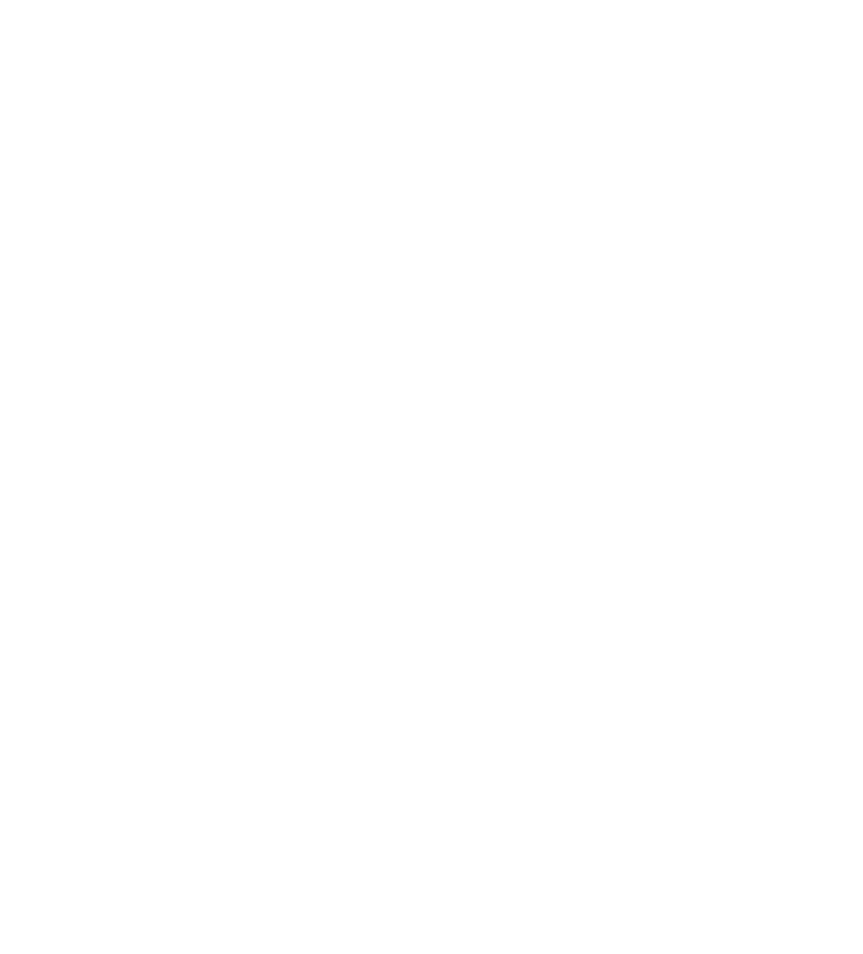
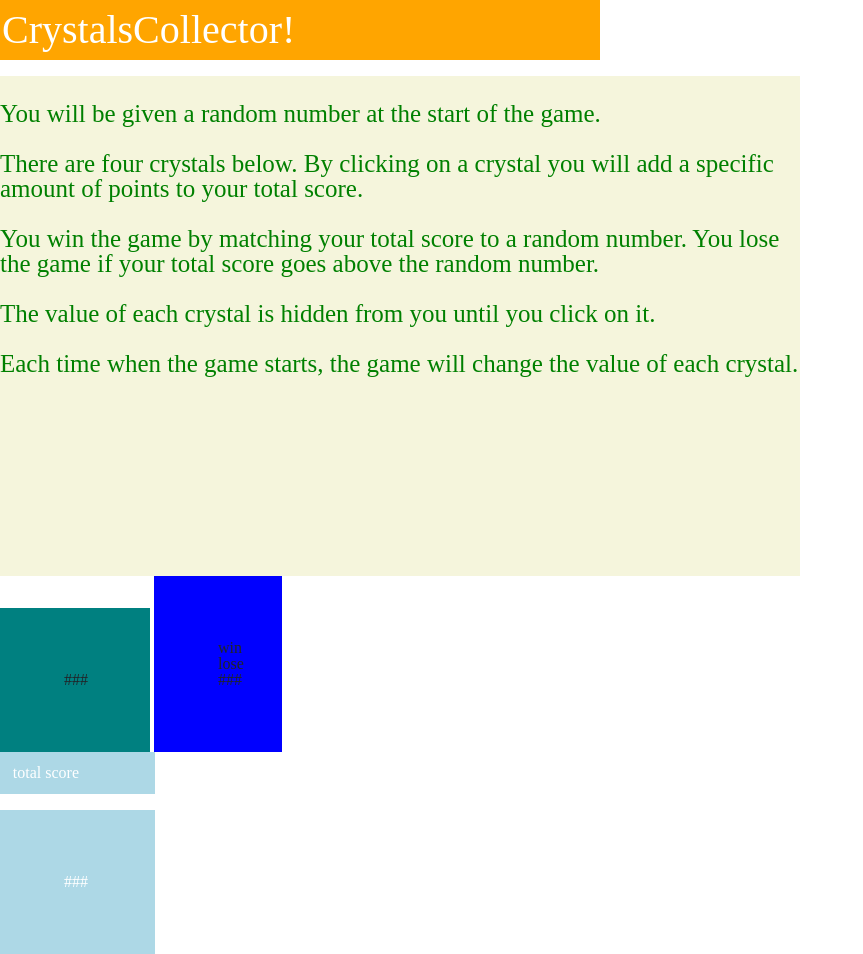
Before and after one commit to DouglasCMueller/unit-4-game.github.io, a plain HTML site: page index.html in a window 1280 px wide. Shown: the whole page, without its empty margins (0-863 px from the left). Before the commit the page ends 800 px from the top, so only its background shows below. Drawn offline with nearby package versions, Linux system fonts and the light colour scheme.

Commit message:
html added

```diff
--- a/assets/css/reset.css
+++ b/assets/css/reset.css
@@ -0,0 +1,48 @@
+/* http://meyerweb.com/eric/tools/css/reset/
+   v2.0 | 20110126
+   License: none (public domain)
+*/
+
+html, body, div, span, applet, object, iframe,
+h1, h2, h3, h4, h5, h6, p, blockquote, pre,
+a, abbr, acronym, address, big, cite, code,
+del, dfn, em, img, ins, kbd, q, s, samp,
+small, strike, strong, sub, sup, tt, var,
+b, u, i, center,
+dl, dt, dd, ol, ul, li,
+fieldset, form, label, legend,
+table, caption, tbody, tfoot, thead, tr, th, td,
+article, aside, canvas, details, embed,
+figure, figcaption, footer, header, hgroup,
+menu, nav, output, ruby, section, summary,
+time, mark, audio, video {
+	margin: 0;
+	padding: 0;
+	border: 0;
+	font-size: 100%;
+	font: inherit;
+	vertical-align: baseline;
+}
+/* HTML5 display-role reset for older browsers */
+article, aside, details, figcaption, figure,
+footer, header, hgroup, menu, nav, section {
+	display: block;
+}
+body {
+	line-height: 1;
+}
+ol, ul {
+	list-style: none;
+}
+blockquote, q {
+	quotes: none;
+}
+blockquote:before, blockquote:after,
+q:before, q:after {
+	content: '';
+	content: none;
+}
+table {
+	border-collapse: collapse;
+	border-spacing: 0;
+}
--- a/assets/css/style.css
+++ b/assets/css/style.css
@@ -1,3 +1,44 @@
-* {
-    box-sizing: border-box;
+
+
+  h1{
+    background: orange;
+    padding: 10px 2px;
+    color: white;
+    width: 600px;
+    font-size: 40px;
+
   }
+
+#instructions{
+  width: 800px;
+  height: 500px;
+  color: green;
+  background:beige;
+  font-size: 25px;
+}
+#randomNumber{
+display: inline-block;
+  width: 150px;
+
+  background: teal;
+  padding: 5%;
+}
+#winLose{
+  display: inline-block;
+  font: black;
+  width: 100px;
+  background: blue;
+  padding: 5%;
+}
+#totalScore {
+  color: white;
+  background: lightblue;
+  width: 155px;
+  padding: 1%;
+}
+#scoreTotal  {
+  color: white;
+  background: lightblue;
+  width: 155px;
+  padding: 5%;
+}
--- a/assets/javascript/game.js
+++ b/assets/javascript/game.js
@@ -2,4 +2,8 @@ $(document).ready(function() {
 
     //Variables defined
 
+//generate random number between 12-150
+
+//generate random number between
+
 });
--- a/index.html
+++ b/index.html
@@ -8,14 +8,38 @@
      integrity="sha384-ggOyR0iXCbMQv3Xipma34MD+dH/1fQ784/j6cY/iJTQUOhcWr7x9JvoRxT2MZw1T" crossorigin="anonymous">
     <script src="https://code.jquery.com/jquery-3.4.1.min.js" integrity="sha256-CSXorXvZcTkaix6Yvo6HppcZGetbYMGWSFlBw8HfCJo="
      crossorigin="anonymous"></script>
+     <link rel="stylesheet" type="text/css" href="assets/css/reset.css" />
      <link rel="stylesheet" type="text/css" href="assets/css/style.css" />
+
      <script type="text/javascript" src="assets/javascript/game.js"></script>
-
-
-    <title>Modern Presidents Word Guess Game</title>
+     <title>Crystals Collector</title>
 </head>
 
 <body>
+    <h1>CrystalsCollector!</h1>
+    <br>
+    <div id=instructions>
+        <br>
+        <p>You will be given a random number at the start of the game.</p>
+        <br>
+        <p>There are four crystals below.  By clicking on a crystal you will add a specific amount of points to your total score.</p>
+        <br>
+        <p>You win the game by matching your total score to a random number.  You lose the game if your total score goes above the random number.</p>
+        <br>
+        <p>The value of each crystal is hidden from you until you click on it.</p>
+        <br>
+        <p>Each time when the game starts, the game will change the value of each crystal.</p>
+        </p>
+        <br>
+        <br>
+    </div>
+    <div id=randomNumber>###</div>
 
+    <div id=winLose>win lose ###</div>
+
+    <div id=crystalPositions></div>
+    <div id=totalScore>total score</div>
+    <br>
+    <div id=scoreTotal>###</div>
 </body>
 </html>
```
Also changed, not shown: assets/images/americanFlagTransparent.jpg (added).
